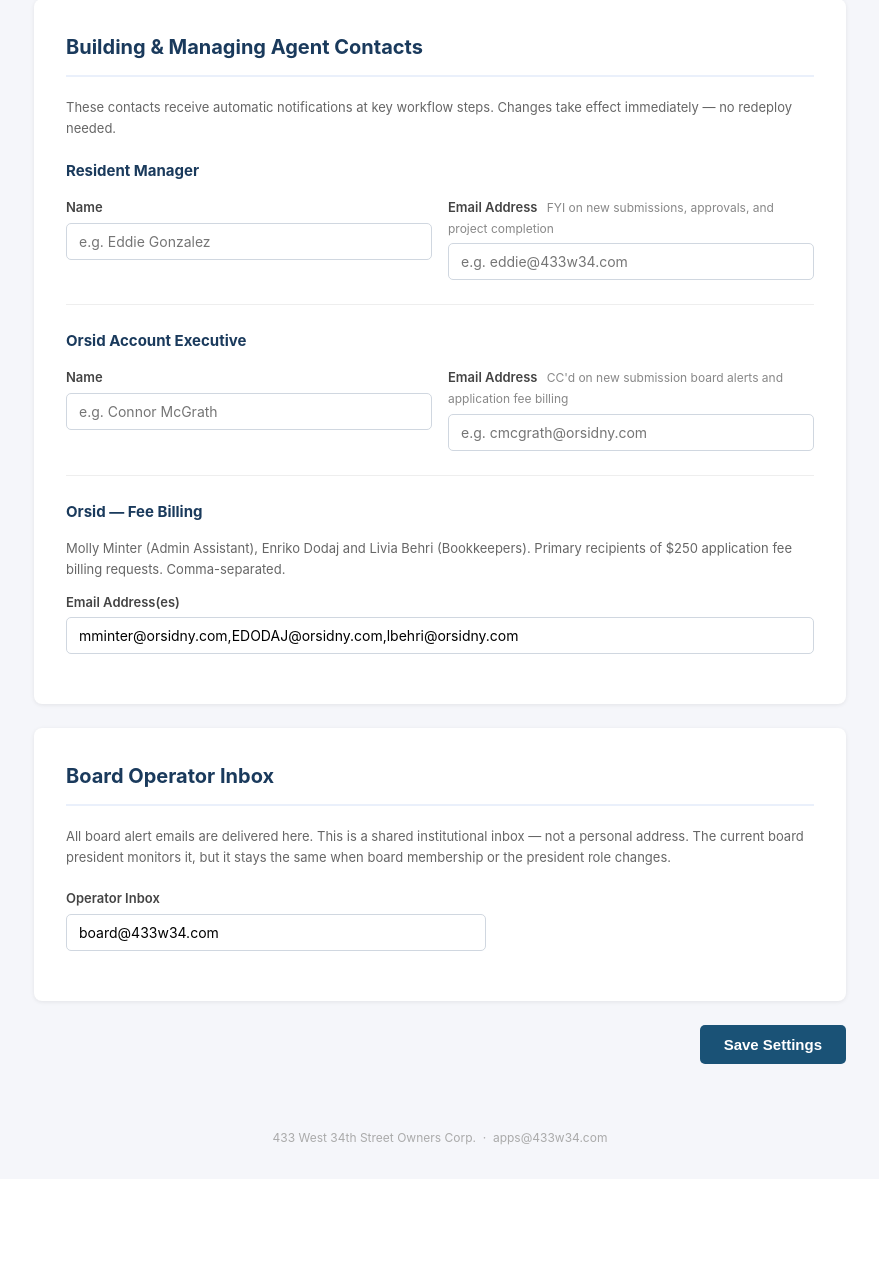
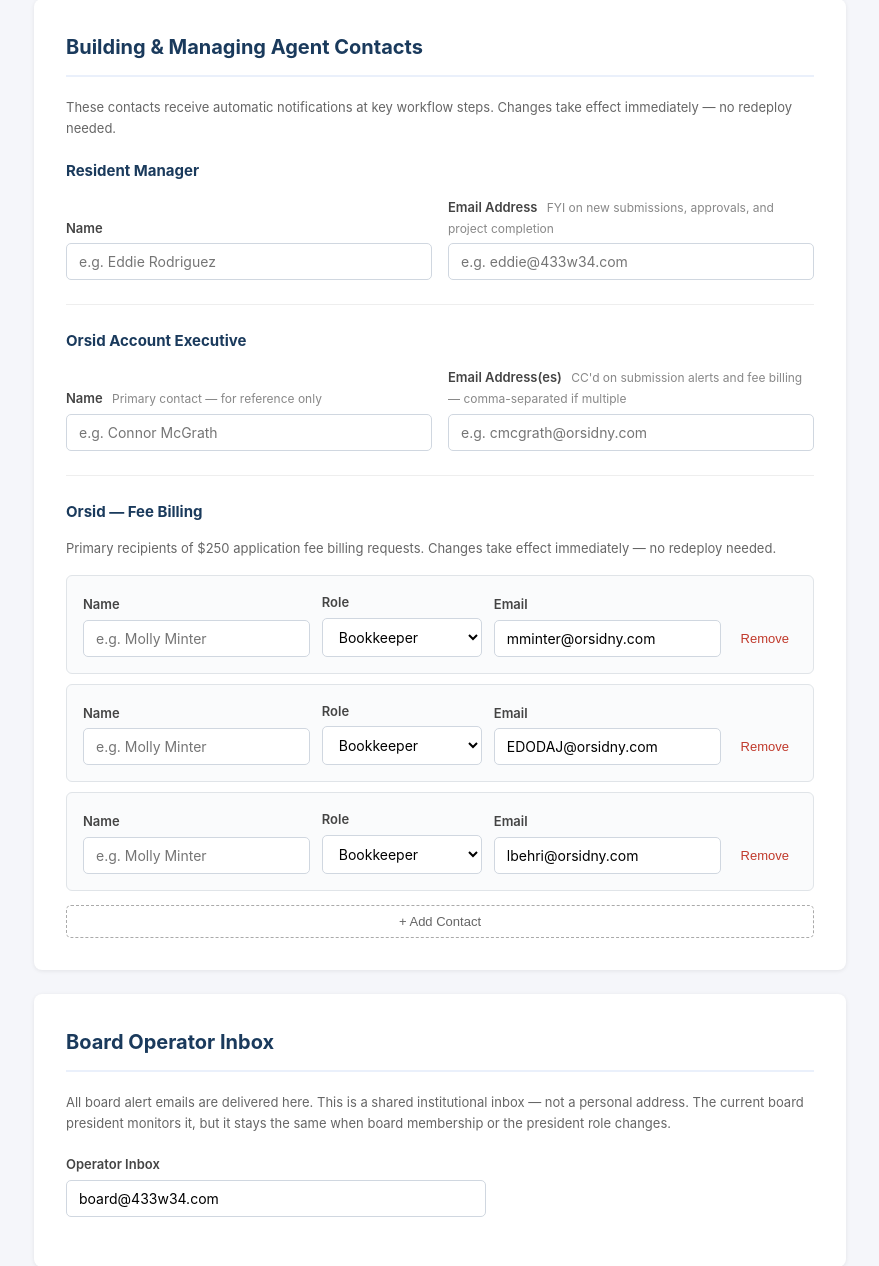
Before and after one commit to golarsgo-pixel/433-alteration-app, a Flask app: page /admin/settings in a window 1280 px wide. Shown: the part 769-2035 px from the top of the page, without its empty margins (200-1079 px from the left). Before the commit the page ends 1914 px from the top, so only its background shows below. Run offline with Flask 3, Linux system fonts and the light colour scheme; the visitor is signed in with stand-in values (Sample User, id 1).

Commit message:
Settings: fix alignment, dynamic fee billing list with name/role/email
- Fee billing section is now a dynamic list (like engineers) with Name,
  Role dropdown (Admin Assistant / Bookkeeper / Other), and Email per row
- On save, serializes to orsid_fee_billing_json; also derives and saves
  orsid_fee_billing_emails (comma-joined) so email sending is unchanged
- _parse_fee_billing() falls back to legacy comma-separated emails on
  first load, populating the list with email-only rows
- Fix input alignment: align-items:end on 2-column contact grids so
  inputs line up regardless of hint text height difference
- Fix Resident Manager placeholder: Rodriguez (not Gonzalez)
- Orsid AE hint clarifies comma-separated for multiple addresses

Co-Authored-By: Claude Sonnet 4.6 <noreply@anthropic.com>

```diff
--- a/app.py
+++ b/app.py
@@ -716,12 +716,30 @@ def admin_show_token():
     """
 
 
+def _parse_fee_billing(settings: dict) -> list:
+    import json as _json
+    raw = settings.get("orsid_fee_billing_json", "")
+    if raw:
+        try:
+            return _json.loads(raw)
+        except (ValueError, TypeError):
+            pass
+    # Fallback: convert legacy comma-separated emails to list with no names
+    emails_raw = settings.get("orsid_fee_billing_emails", "")
+    if emails_raw:
+        return [{"name": "", "role": "Bookkeeper", "email": e.strip()}
+                for e in emails_raw.split(",") if e.strip()]
+    return []
+
+
 @app.route("/admin/settings", methods=["GET"])
 @require_board_login
 def admin_settings():
     settings = get_settings()
     engineers_list = _parse_engineers(settings)
-    return render_template("admin/settings.html", settings=settings, engineers_list=engineers_list)
+    fee_billing_list = _parse_fee_billing(settings)
+    return render_template("admin/settings.html", settings=settings,
+                           engineers_list=engineers_list, fee_billing_list=fee_billing_list)
 
 
 @app.route("/admin/settings", methods=["POST"])
@@ -734,6 +752,7 @@ def admin_settings_save():
         "superintendent_email":       request.form.get("superintendent_email", "").strip(),
         "orsid_coordinator_name":     request.form.get("orsid_coordinator_name", "").strip(),
         "orsid_coordinator_email":    request.form.get("orsid_coordinator_email", "").strip(),
+        "orsid_fee_billing_json":     request.form.get("orsid_fee_billing_json", "").strip(),
         "orsid_fee_billing_emails":   request.form.get("orsid_fee_billing_emails", "").strip(),
     }
     try:
--- a/services/sheets_service.py
+++ b/services/sheets_service.py
@@ -188,6 +188,7 @@ _SETTINGS_DEFAULTS = {
     "superintendent_email":      "",
     "orsid_coordinator_name":    "",
     "orsid_coordinator_email":   "",
+    "orsid_fee_billing_json":    "",
     "orsid_fee_billing_emails":  "mminter@orsidny.com,EDODAJ@orsidny.com,lbehri@orsidny.com",
     # Legacy keys kept for fallback only — superseded by engineers_json
     "engineer_1_key":            "Melone",
--- a/templates/admin/settings.html
+++ b/templates/admin/settings.html
@@ -20,6 +20,8 @@
 
   <form method="POST" action="/admin/settings" id="settings-form">
     <input type="hidden" name="engineers_json" id="engineers-json-input">
+    <input type="hidden" name="orsid_fee_billing_json" id="fee-billing-json-input">
+    <input type="hidden" name="orsid_fee_billing_emails" id="fee-billing-emails-input">
 
     <!-- Designated Engineers -->
     <div class="card">
@@ -47,12 +49,12 @@
       </p>
 
       <h3 style="margin-bottom:14px;">Resident Manager</h3>
-      <div style="display:grid; grid-template-columns:1fr 1fr; gap:16px; max-width:840px; margin-bottom:24px;">
+      <div style="display:grid; grid-template-columns:1fr 1fr; gap:16px; max-width:840px; margin-bottom:24px; align-items:end;">
         <div class="form-group" style="margin-bottom:0;">
           <label>Name</label>
           <input type="text" name="superintendent_name"
                  value="{{ settings.get('superintendent_name', '') }}"
-                 placeholder="e.g. Eddie Gonzalez">
+                 placeholder="e.g. Eddie Rodriguez">
         </div>
         <div class="form-group" style="margin-bottom:0;">
           <label>Email Address
@@ -67,16 +69,18 @@
       <hr class="section-divider">
 
       <h3 style="margin-bottom:14px;">Orsid Account Executive</h3>
-      <div style="display:grid; grid-template-columns:1fr 1fr; gap:16px; max-width:840px; margin-bottom:24px;">
+      <div style="display:grid; grid-template-columns:1fr 1fr; gap:16px; max-width:840px; margin-bottom:24px; align-items:end;">
         <div class="form-group" style="margin-bottom:0;">
-          <label>Name</label>
+          <label>Name
+            <span class="hint">Primary contact — for reference only</span>
+          </label>
           <input type="text" name="orsid_coordinator_name"
                  value="{{ settings.get('orsid_coordinator_name', '') }}"
                  placeholder="e.g. Connor McGrath">
         </div>
         <div class="form-group" style="margin-bottom:0;">
-          <label>Email Address
-            <span class="hint">CC'd on new submission board alerts and application fee billing</span>
+          <label>Email Address(es)
+            <span class="hint">CC'd on submission alerts and fee billing — comma-separated if multiple</span>
           </label>
           <input type="text" name="orsid_coordinator_email"
                  value="{{ settings.get('orsid_coordinator_email', '') }}"
@@ -87,16 +91,18 @@
       <hr class="section-divider">
 
       <h3 style="margin-bottom:14px;">Orsid — Fee Billing</h3>
-      <p style="font-size:13px; color:#666; margin-bottom:12px;">
-        Molly Minter (Admin Assistant), Enriko Dodaj and Livia Behri (Bookkeepers).
-        Primary recipients of $250 application fee billing requests. Comma-separated.
+      <p style="font-size:13px; color:#666; margin-bottom:16px;">
+        Primary recipients of $250 application fee billing requests.
+        Changes take effect immediately — no redeploy needed.
       </p>
-      <div class="form-group">
-        <label>Email Address(es)</label>
-        <input type="text" name="orsid_fee_billing_emails"
-               value="{{ settings.get('orsid_fee_billing_emails', '') }}"
-               placeholder="e.g. mminter@orsidny.com,EDODAJ@orsidny.com,lbehri@orsidny.com">
-      </div>
+
+      <div id="fee-billing-list"></div>
+
+      <button type="button" id="add-fee-contact-btn"
+              style="margin-top:4px; background:none; border:1px dashed #aaa; border-radius:5px;
+                     padding:8px 16px; font-size:13px; color:#666; cursor:pointer; width:100%;">
+        + Add Contact
+      </button>
     </div>
 
     <!-- Board Operator Inbox -->
@@ -124,7 +130,10 @@
 
 {% block scripts %}
 <script>
-let engineers = {{ engineers_list | tojson }};
+let engineers    = {{ engineers_list | tojson }};
+let feeBilling   = {{ fee_billing_list | tojson }};
+
+const FEE_ROLES  = ['Admin Assistant', 'Bookkeeper', 'Other'];
 
 function escAttr(str) {
   return String(str || '').replace(/&/g,'&amp;').replace(/"/g,'&quot;').replace(/</g,'&lt;').replace(/>/g,'&gt;');
@@ -132,10 +141,11 @@ function escAttr(str) {
 function escHtml(str) {
   return String(str || '').replace(/&/g,'&amp;').replace(/</g,'&lt;').replace(/>/g,'&gt;');
 }
-
 function rowStyle() {
   return 'padding:16px; border:1px solid #e0e4e8; border-radius:6px; margin-bottom:10px; background:#fafbfc;';
 }
+
+// ── Engineers ──────────────────────────────────────────────────────────────────
 
 function renderEngineers() {
   const list = document.getElementById('engineers-list');
@@ -178,7 +188,6 @@ function renderEngineers() {
     </div>
   `).join('');
 
-  // Hide remove button if only one engineer
   document.querySelectorAll('#engineers-list .remove-btn').forEach(btn => {
     btn.style.display = engineers.length > 1 ? '' : 'none';
     btn.addEventListener('click', function() {
@@ -187,7 +196,6 @@ function renderEngineers() {
     });
   });
 
-  // Auto-generate key for rows that don't have one yet
   document.querySelectorAll('#engineers-list .engineer-row').forEach((row, idx) => {
     if (!engineers[idx].key) {
       row.querySelector('.eng-label').addEventListener('input', function() {
@@ -202,24 +210,103 @@ function renderEngineers() {
 document.getElementById('add-engineer-btn').addEventListener('click', function() {
   engineers.push({key: '', label: '', emails: ''});
   renderEngineers();
-  // Focus the new label field
   const rows = document.querySelectorAll('#engineers-list .engineer-row');
   if (rows.length) rows[rows.length - 1].querySelector('.eng-label').focus();
 });
 
+// ── Fee Billing ────────────────────────────────────────────────────────────────
+
+function roleOptions(selected) {
+  return FEE_ROLES.map(r =>
+    `<option value="${escAttr(r)}" ${r === selected ? 'selected' : ''}>${escHtml(r)}</option>`
+  ).join('');
+}
+
+function renderFeeBilling() {
+  const list = document.getElementById('fee-billing-list');
+  if (feeBilling.length === 0) {
+    list.innerHTML = '<p style="font-size:13px; color:#aaa; margin-bottom:12px;">No contacts configured yet. Add one below.</p>';
+    return;
+  }
+  list.innerHTML = feeBilling.map((p, idx) => `
+    <div class="fee-row" style="${rowStyle()}">
+      <div style="display:grid; grid-template-columns:1fr 160px 1fr auto; gap:12px; align-items:end;">
+        <div>
+          <label style="display:block; font-weight:600; font-size:13px; margin-bottom:5px; color:#444;">Name</label>
+          <input type="text" class="fee-name"
+                 value="${escAttr(p.name)}"
+                 placeholder="e.g. Molly Minter"
+                 style="width:100%; padding:9px 12px; border:1px solid #d0d7e0; border-radius:5px; font-size:14px; font-family:inherit;">
+        </div>
+        <div>
+          <label style="display:block; font-weight:600; font-size:13px; margin-bottom:5px; color:#444;">Role</label>
+          <select class="fee-role"
+                  style="width:100%; padding:9px 12px; border:1px solid #d0d7e0; border-radius:5px; font-size:14px; font-family:inherit; background:white;">
+            ${roleOptions(p.role)}
+          </select>
+        </div>
+        <div>
+          <label style="display:block; font-weight:600; font-size:13px; margin-bottom:5px; color:#444;">Email</label>
+          <input type="text" class="fee-email"
+                 value="${escAttr(p.email)}"
+                 placeholder="name@orsidny.com"
+                 style="width:100%; padding:9px 12px; border:1px solid #d0d7e0; border-radius:5px; font-size:14px; font-family:inherit;">
+        </div>
+        <div style="padding-bottom:2px;">
+          <button type="button" class="remove-fee-btn"
+                  style="background:none; border:none; color:#c0392b; font-size:13px; cursor:pointer; padding:9px 8px;"
+                  data-idx="${idx}">
+            Remove
+          </button>
+        </div>
+      </div>
+    </div>
+  `).join('');
+
+  document.querySelectorAll('#fee-billing-list .remove-fee-btn').forEach(btn => {
+    btn.style.display = feeBilling.length > 1 ? '' : 'none';
+    btn.addEventListener('click', function() {
+      feeBilling.splice(parseInt(this.dataset.idx), 1);
+      renderFeeBilling();
+    });
+  });
+}
+
+document.getElementById('add-fee-contact-btn').addEventListener('click', function() {
+  feeBilling.push({name: '', role: 'Bookkeeper', email: ''});
+  renderFeeBilling();
+  const rows = document.querySelectorAll('#fee-billing-list .fee-row');
+  if (rows.length) rows[rows.length - 1].querySelector('.fee-name').focus();
+});
+
+// ── Submit ─────────────────────────────────────────────────────────────────────
+
 document.getElementById('settings-form').addEventListener('submit', function() {
-  const result = [];
+  // Serialize engineers
+  const engResult = [];
   document.querySelectorAll('#engineers-list .engineer-row').forEach(row => {
     const label  = row.querySelector('.eng-label').value.trim();
     const emails = row.querySelector('.eng-emails').value.trim();
     let   key    = row.querySelector('.eng-key').value.trim();
     if (!key && label) key = label.split(/\s+/)[0].replace(/[^a-zA-Z0-9]/g, '');
-    if (label || emails) result.push({key, label, emails});
+    if (label || emails) engResult.push({key, label, emails});
   });
-  document.getElementById('engineers-json-input').value = JSON.stringify(result);
+  document.getElementById('engineers-json-input').value = JSON.stringify(engResult);
+
+  // Serialize fee billing
+  const feeResult = [];
+  document.querySelectorAll('#fee-billing-list .fee-row').forEach(row => {
+    const name  = row.querySelector('.fee-name').value.trim();
+    const role  = row.querySelector('.fee-role').value;
+    const email = row.querySelector('.fee-email').value.trim();
+    if (name || email) feeResult.push({name, role, email});
+  });
+  document.getElementById('fee-billing-json-input').value = JSON.stringify(feeResult);
+  document.getElementById('fee-billing-emails-input').value = feeResult.map(p => p.email).filter(Boolean).join(',');
 });
 
 renderEngineers();
+renderFeeBilling();
 </script>
 {% endblock %}
 {% endblock %}
```
